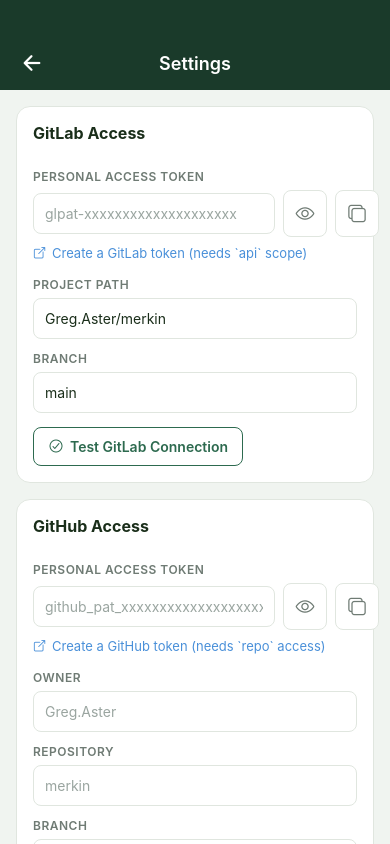
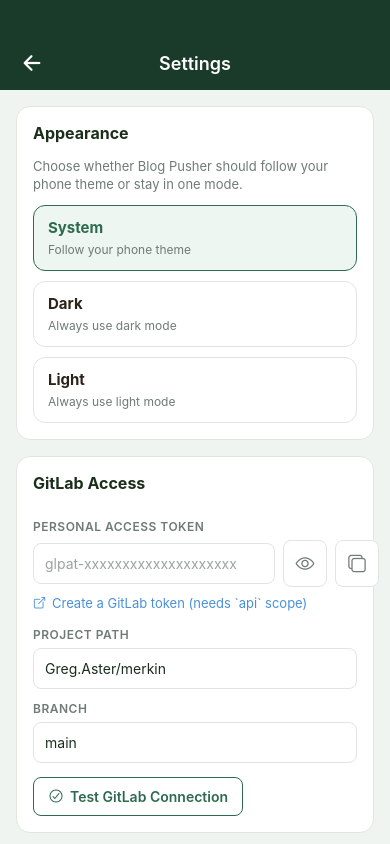
Before and after one commit to Greg-Aster/blog-pusher, a React Native app: screen /Settings in a window 390 px wide. Built offline with nearby package versions, Linux system fonts and the light colour scheme.

Commit message:
feat: add manual light dark theme toggle

```diff
--- a/App.js
+++ b/App.js
@@ -1,4 +1,4 @@
-import React, { useCallback, useEffect } from 'react'
+import React, { useCallback, useEffect, useState } from 'react'
 import { AppState } from 'react-native'
 import { NavigationContainer, createNavigationContainerRef } from '@react-navigation/native'
 import { createNativeStackNavigator } from '@react-navigation/native-stack'
@@ -11,7 +11,8 @@
 import SettingsScreen from './src/screens/SettingsScreen'
 import FormatReferenceScreen from './src/screens/FormatReferenceScreen'
 import { consumeSharedFile } from './src/utils/shareIntent'
-import { getNavigationTheme, useAppTheme } from './src/utils/theme'
+import { loadSettings } from './src/utils/storage'
+import { AppThemeProvider, getNavigationTheme, useAppTheme } from './src/utils/theme'
 
 const Stack = createNativeStackNavigator()
 const navigationRef = createNavigationContainerRef()
@@ -23,7 +24,7 @@
   return 'shared-note.md'
 }
 
-export default function App() {
+function AppNavigation() {
   const theme = useAppTheme()
   const openSharedFile = useCallback(async () => {
     if (!navigationRef.isReady()) return
@@ -91,3 +92,19 @@
     </NavigationContainer>
   )
 }
+
+export default function App() {
+  const [themePreference, setThemePreference] = useState('system')
+
+  useEffect(() => {
+    loadSettings().then(settings => {
+      setThemePreference(settings?.appearance || 'system')
+    })
+  }, [])
+
+  return (
+    <AppThemeProvider preference={themePreference} setPreference={setThemePreference}>
+      <AppNavigation />
+    </AppThemeProvider>
+  )
+}
--- a/src/screens/SettingsScreen.js
+++ b/src/screens/SettingsScreen.js
@@ -12,9 +12,10 @@
 } from 'react-native'
 import { Ionicons } from '@expo/vector-icons'
 import { loadSettings, saveSettings } from '../utils/storage'
-import { useAppTheme } from '../utils/theme'
+import { THEME_PREFERENCES, useAppTheme, useThemePreference } from '../utils/theme'
 
 export default function SettingsScreen({ navigation }) {
+  const { preference, setPreference } = useThemePreference()
   const theme = useAppTheme()
   const colors = theme.colors
   const styles = useMemo(() => createStyles(colors), [colors])
@@ -48,6 +49,14 @@
         },
       },
     }))
+  }
+
+  function updateAppearance(value) {
+    setSettings(prev => ({
+      ...prev,
+      appearance: value,
+    }))
+    setPreference(value)
   }
 
   function toggleToken(provider) {
@@ -160,6 +169,36 @@
       </View>
 
       <ScrollView contentContainerStyle={styles.content}>
+        <View style={styles.section}>
+          <Text style={styles.sectionTitle}>Appearance</Text>
+          <Text style={styles.hint}>
+            Choose whether Blog Pusher should follow your phone theme or stay in one mode.
+          </Text>
+          <View style={styles.appearanceRow}>
+            {THEME_PREFERENCES.map(option => {
+              const selected = (settings.appearance || preference || 'system') === option.id
+              return (
+                <TouchableOpacity
+                  key={option.id}
+                  style={[
+                    styles.appearanceChip,
+                    selected && styles.appearanceChipActive,
+                  ]}
+                  onPress={() => updateAppearance(option.id)}
+                >
+                  <Text style={[
+                    styles.appearanceChipText,
+                    selected && styles.appearanceChipTextActive,
+                  ]}>
+                    {option.label}
+                  </Text>
+                  <Text style={styles.appearanceChipHint}>{option.description}</Text>
+                </TouchableOpacity>
+              )
+            })}
+          </View>
+        </View>
+
         <View style={styles.section}>
           <Text style={styles.sectionTitle}>GitLab Access</Text>
 
@@ -426,6 +465,36 @@
     fontSize: 13,
     color: colors.link,
   },
+  appearanceRow: {
+    gap: 10,
+    marginTop: 8,
+  },
+  appearanceChip: {
+    backgroundColor: colors.inputBg,
+    borderWidth: 1,
+    borderColor: colors.border,
+    borderRadius: 12,
+    paddingHorizontal: 14,
+    paddingVertical: 12,
+  },
+  appearanceChipActive: {
+    borderColor: colors.accent,
+    backgroundColor: colors.surfaceMuted,
+  },
+  appearanceChipText: {
+    color: colors.textStrong,
+    fontSize: 15,
+    fontWeight: '700',
+    marginBottom: 4,
+  },
+  appearanceChipTextActive: {
+    color: colors.accent,
+  },
+  appearanceChipHint: {
+    color: colors.textMuted,
+    fontSize: 12,
+    lineHeight: 17,
+  },
   testBtn: {
     flexDirection: 'row',
     alignItems: 'center',
--- a/src/utils/storage.js
+++ b/src/utils/storage.js
@@ -7,6 +7,7 @@
 }
 
 const DEFAULT_SETTINGS = {
+  appearance: 'system',
   providers: {
     gitlab: {
       token: '',
@@ -64,6 +65,9 @@
 }
 
 function normalizeSettings(saved = {}) {
+  const appearance = ['light', 'dark', 'system'].includes(saved.appearance)
+    ? saved.appearance
+    : DEFAULT_SETTINGS.appearance
   const providers = {
     gitlab: {
       ...DEFAULT_SETTINGS.providers.gitlab,
@@ -86,6 +90,7 @@
   return {
     ...DEFAULT_SETTINGS,
     ...saved,
+    appearance,
     providers,
     // Keep legacy aliases so older screens keep working.
     token: providers.gitlab.token,
--- a/src/utils/theme.js
+++ b/src/utils/theme.js
@@ -1,9 +1,20 @@
-import { useMemo } from 'react'
+import React, { createContext, useContext, useMemo } from 'react'
 import { useColorScheme } from 'react-native'
 import {
   DefaultTheme as NavigationDefaultTheme,
   DarkTheme as NavigationDarkTheme,
 } from '@react-navigation/native'
+
+const ThemePreferenceContext = createContext({
+  preference: 'system',
+  setPreference: () => {},
+})
+
+export const THEME_PREFERENCES = [
+  { id: 'system', label: 'System', description: 'Follow your phone theme' },
+  { id: 'dark', label: 'Dark', description: 'Always use dark mode' },
+  { id: 'light', label: 'Light', description: 'Always use light mode' },
+]
 
 const palettes = {
   light: {
@@ -80,9 +91,34 @@
   }
 }
 
+export function resolveThemeMode(preference = 'system', scheme = 'light') {
+  if (preference === 'dark') return 'dark'
+  if (preference === 'light') return 'light'
+  return scheme === 'dark' ? 'dark' : 'light'
+}
+
+export function AppThemeProvider({ preference = 'system', setPreference, children }) {
+  const value = useMemo(() => ({
+    preference,
+    setPreference: typeof setPreference === 'function' ? setPreference : () => {},
+  }), [preference, setPreference])
+
+  return (
+    <ThemePreferenceContext.Provider value={value}>
+      {children}
+    </ThemePreferenceContext.Provider>
+  )
+}
+
+export function useThemePreference() {
+  return useContext(ThemePreferenceContext)
+}
+
 export function useAppTheme() {
   const scheme = useColorScheme()
-  return useMemo(() => getTheme(scheme === 'dark' ? 'dark' : 'light'), [scheme])
+  const { preference } = useThemePreference()
+  const mode = resolveThemeMode(preference, scheme)
+  return useMemo(() => getTheme(mode), [mode])
 }
 
 export function getNavigationTheme(theme) {
```
